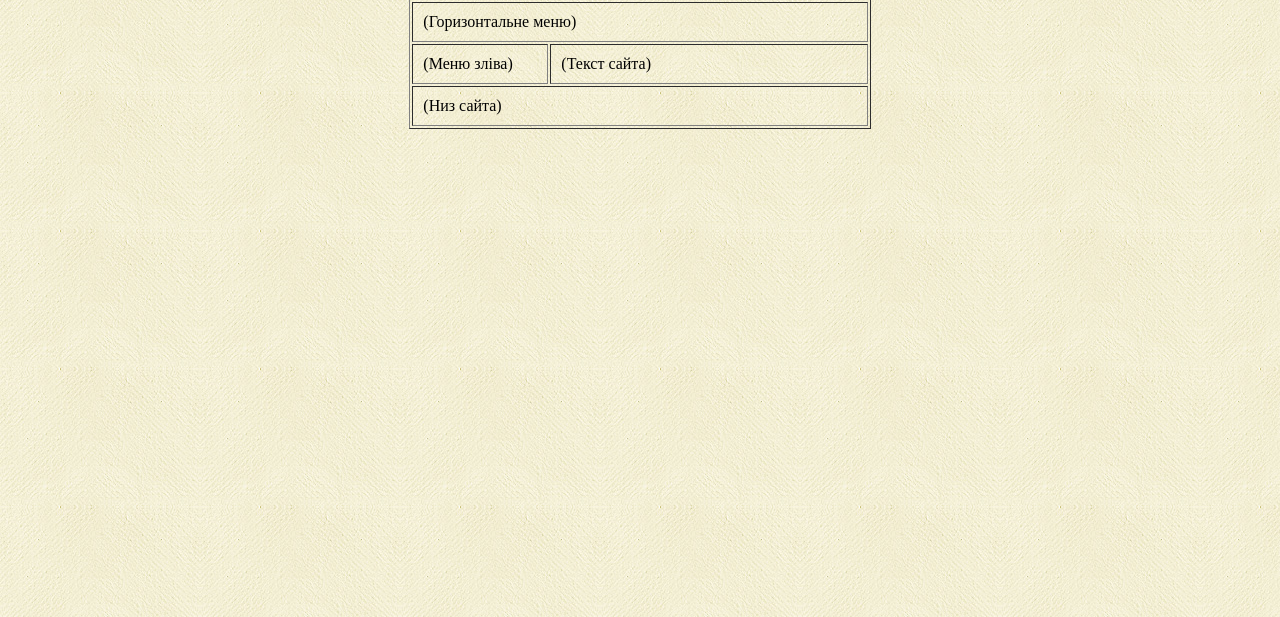
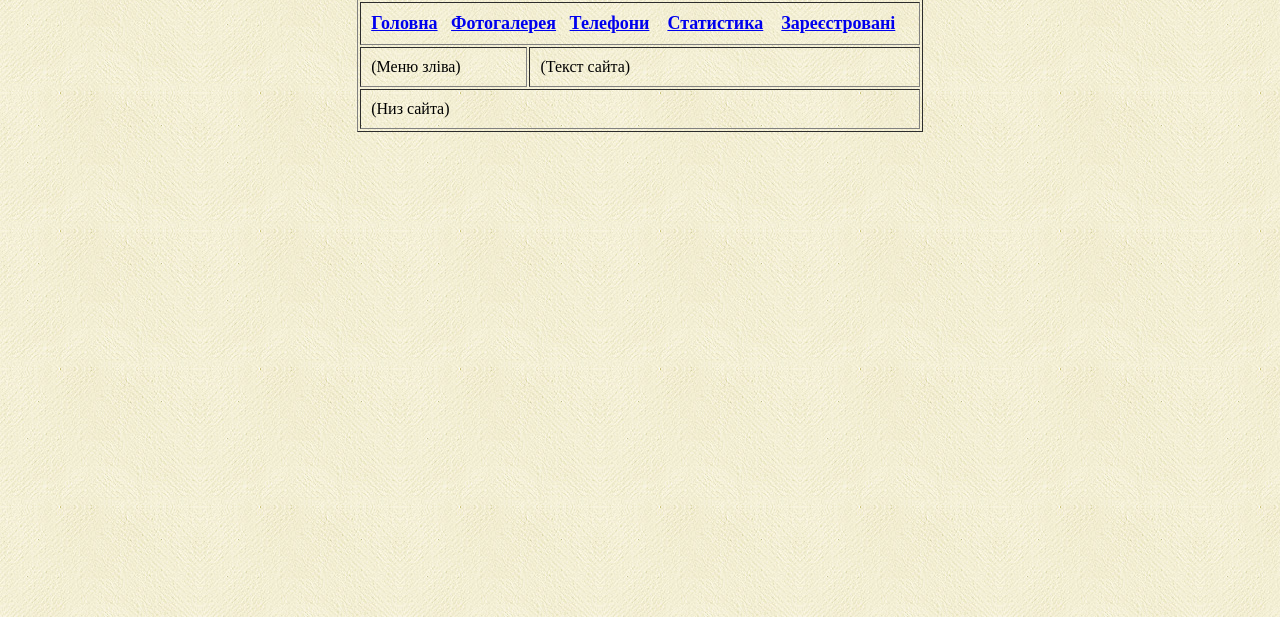
Before and after one commit to martyniuk80/martyniuk80.github.io, a plain HTML site: page index.html in a window 1280 px wide. Shown: the part 183-800 px from the top of the page. Drawn offline with Linux system fonts and the light colour scheme.

Commit message:
05 - Горозонтальне меню

```diff
--- a/index.html
+++ b/index.html
@@ -15,7 +15,17 @@
          </td>
     </tr>
     <tr>
-        <td colspan="2">(Горизонтальне меню)</td>
+        <td colspan="2">
+            <font size="4"><b>
+                <a href="#">Головна</a>&nbsp;&nbsp;
+                <a href="#">Фотогалерея</a>&nbsp;&nbsp;
+                <a href="#">Телефони</a>&nbsp; &nbsp;
+                <a href="#">Статистика</a>&nbsp; &nbsp;
+                <a href="#">Зареєстровані</a>&nbsp; &nbsp;
+
+            </b></font>
+
+        </td>
     </tr>
     <tr>
         <td width="30%" valign="top">(Меню зліва)</td>
```
